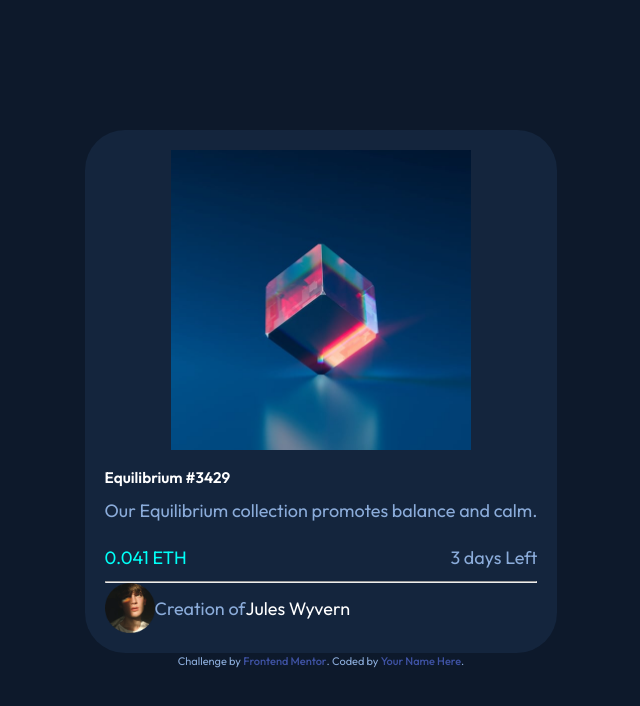
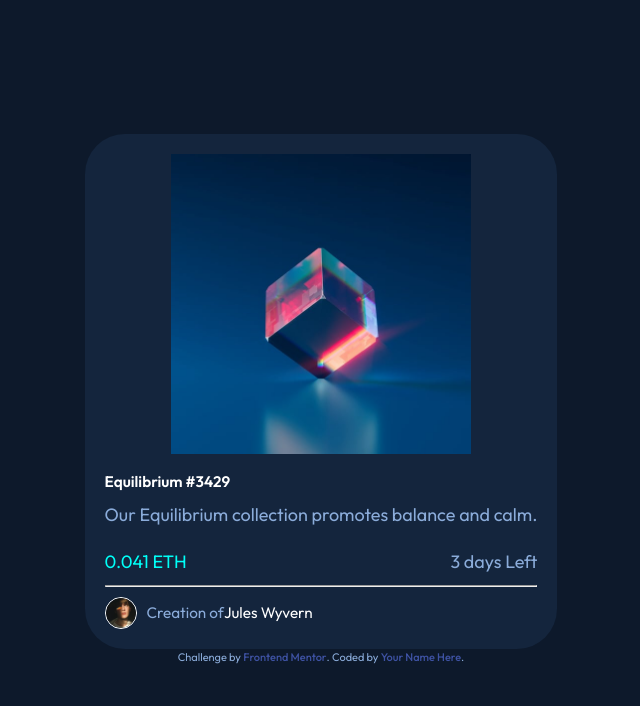
Before and after one commit to JammiM/NFT-preview-card-component, a React (Vite) app: page / in a window 1280 px wide. Shown: the top 706 px of the page, without its empty margins (319-959 px from the left). Built offline with nearby package versions, Linux system fonts and the light colour scheme.

Commit message:
Fixed some styling issues with bottom section

```diff
--- a/src/App.css
+++ b/src/App.css
@@ -192,11 +192,21 @@ h6 {
   display: flex;
   flex-direction: row;
   align-items: center;
+  margin-top: 10px;
+  font-size: 0.85em;
 }
 
 .ntf__author-image {
-  height: 50px;
-  width: 50px;
+  height: 32px;
+  width: 32px;
+  border: 1px solid var(--clr-neutral-White);
+  border-radius: 50%;
+  -moz-border-radius: 50%;
+  -webkit-border-radius: 50%;
+}
+
+.ntf__author_text {
+  margin-left: 10px;
 }
 
 .ntf__author_text-bold {
```
